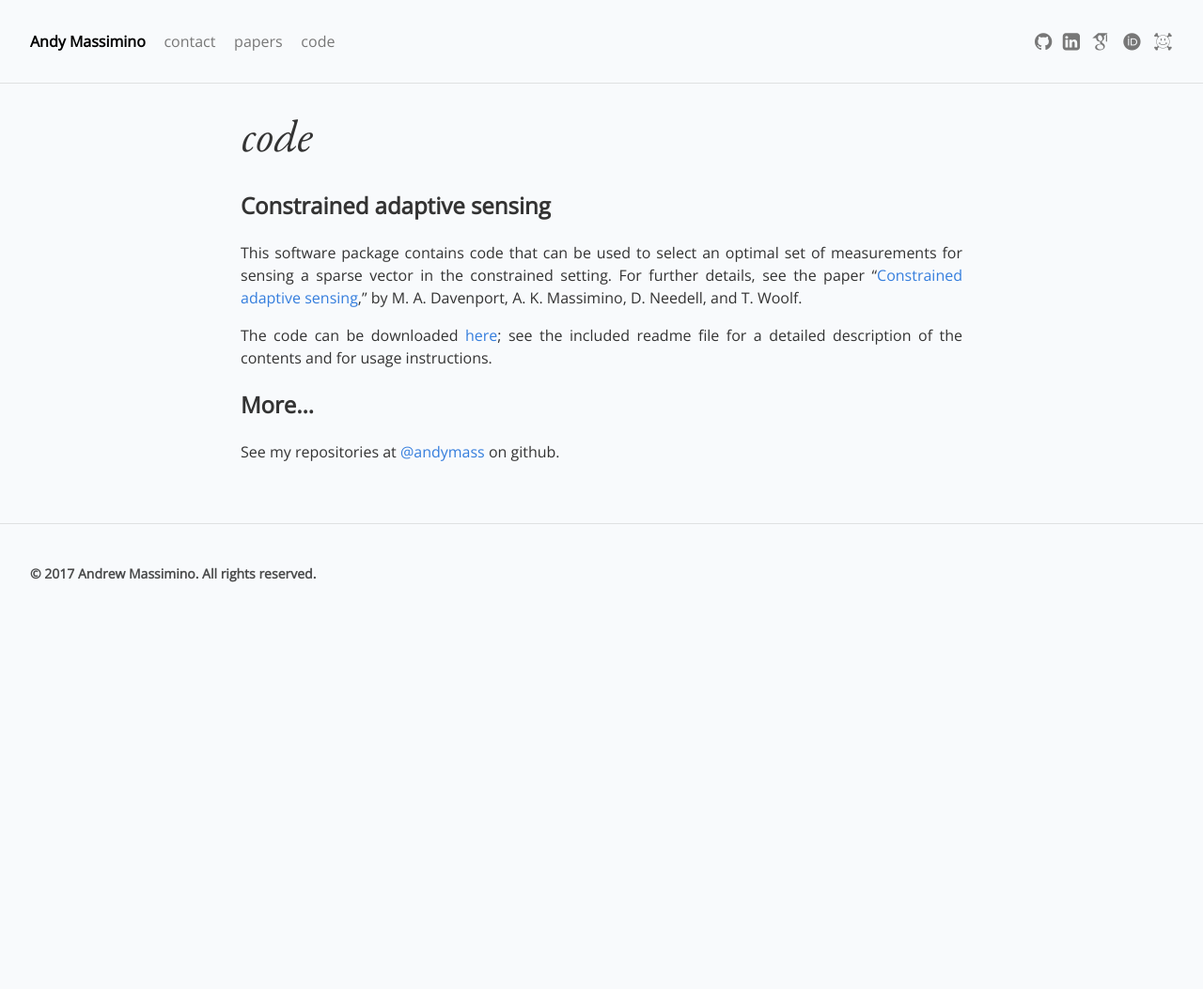
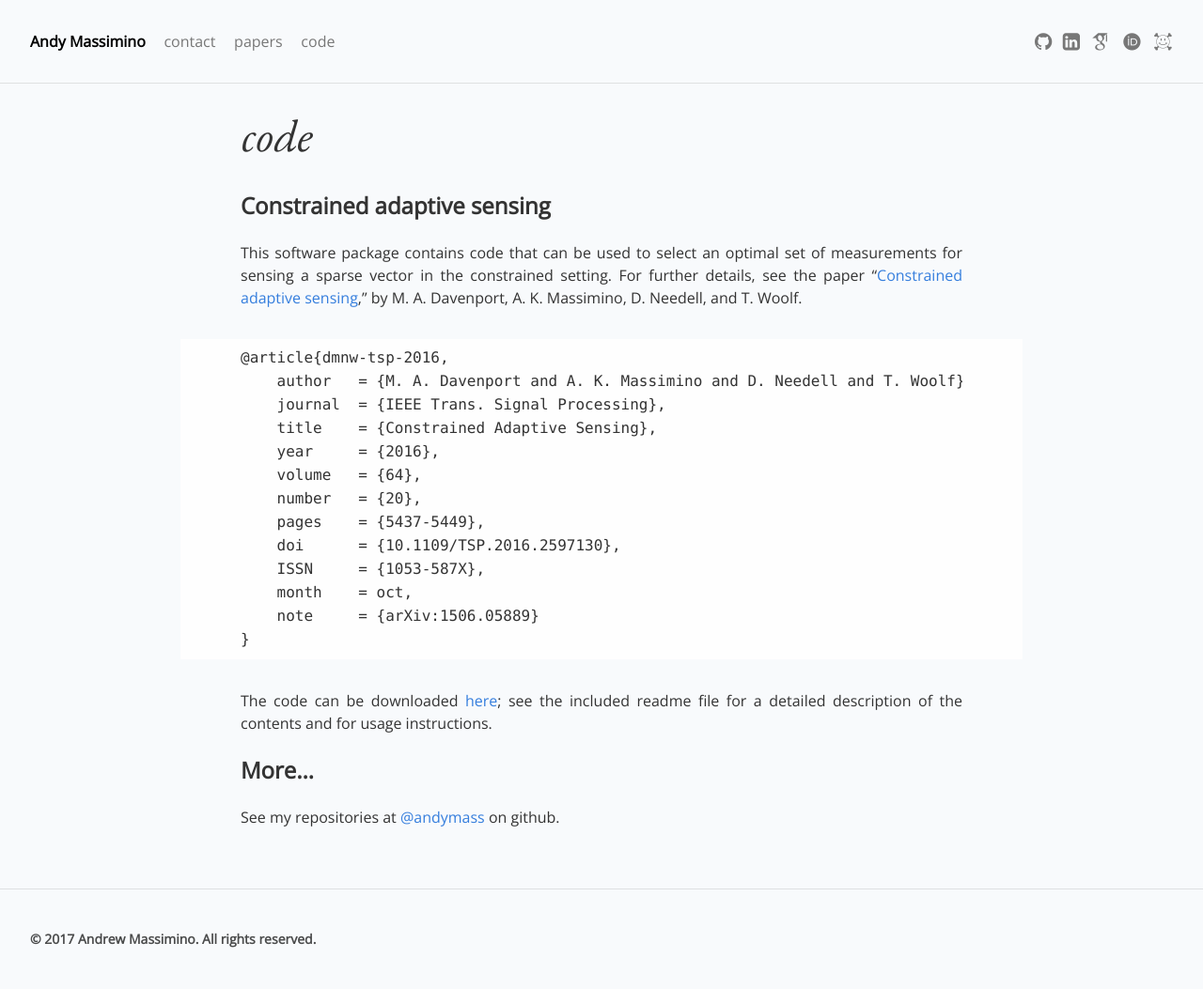
Before and after one commit to andymass/andymass.github.io, a Jekyll site: the page built from code.md, in a window 1280 px wide. Shown: the whole page at 94% size. Built offline with Jekyll 4.4.1, drawn with Linux system fonts in a browser that asks for light colours; nearby versions of some CDN libraries; some web fonts are replaced; before the commit the page ends 900 px from its top, so only the background shows below that.

Commit message:
Add inc.html for amper, add dmnw-tsp bib

````diff
--- /dev/null
+++ b/_includes/dmnw-tsp-2016.bib
@@ -0,0 +1,13 @@
+@article{dmnw-tsp-2016,
+    author   = {M. A. Davenport and A. K. Massimino and D. Needell and T. Woolf},
+    journal  = {IEEE Trans. Signal Processing},
+    title    = {Constrained Adaptive Sensing},
+    year     = {2016},
+    volume   = {64},
+    number   = {20},
+    pages    = {5437-5449},
+    doi      = {10.1109/TSP.2016.2597130},
+    ISSN     = {1053-587X},
+    month    = oct,
+    note     = {arXiv:1506.05889}
+}
--- /dev/null
+++ b/_includes/inc.html
@@ -0,0 +1,4 @@
+
+{%- capture amper -%}
+<span class="amper">&amp;</span>
+{%- endcapture -%}
--- a/_includes/pubs.html
+++ b/_includes/pubs.html
@@ -24,7 +24,7 @@
   </style>
 </noscript>
 
-{% capture amper %}<span class="amper">&amp;</span>{% endcapture %}
+{% include inc.html %}
 
 {% for pub in site.data.pubs %}
 <article class="w-100 {% unless forloop.last %}bb{% endunless %} b--black-05" href="{{ forloop.index }}">
--- a/code.md
+++ b/code.md
@@ -10,7 +10,11 @@ setting. For  further  details,  see   the  paper  "[Constrained  adaptive
 sensing][1],"   by  M. A. Davenport,   A. K. Massimino,  D. Needell,   and
 T. Woolf.
 
-The code can  be downloaded [here][2]; see the included  readme file for a
+```
+{% include dmnw-tsp-2016.bib -%}
+```
+
+The code can  be downloaded [here][2]; see the included readme file for a
 detailed description of the contents and for usage instructions.
 
 ## More...
````
Also changed, not shown: colo.md (+2 -2 lines).
